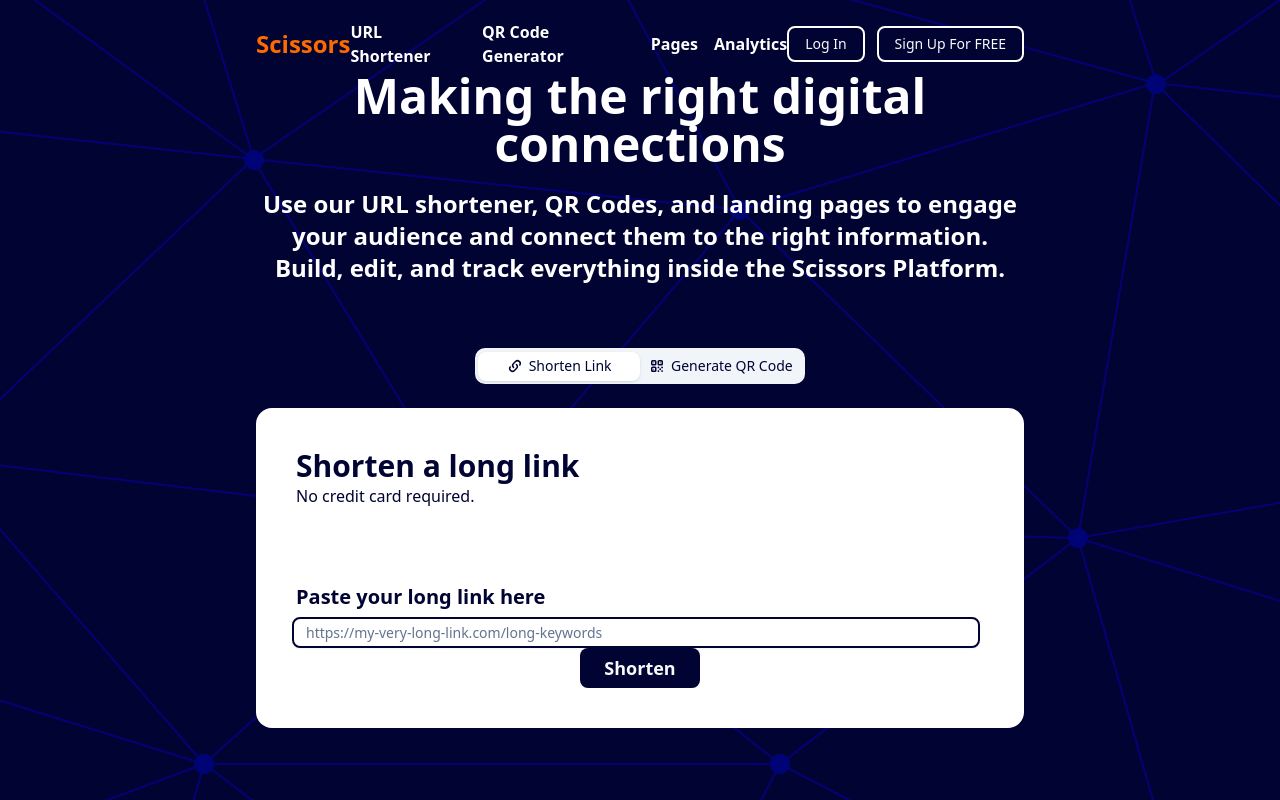
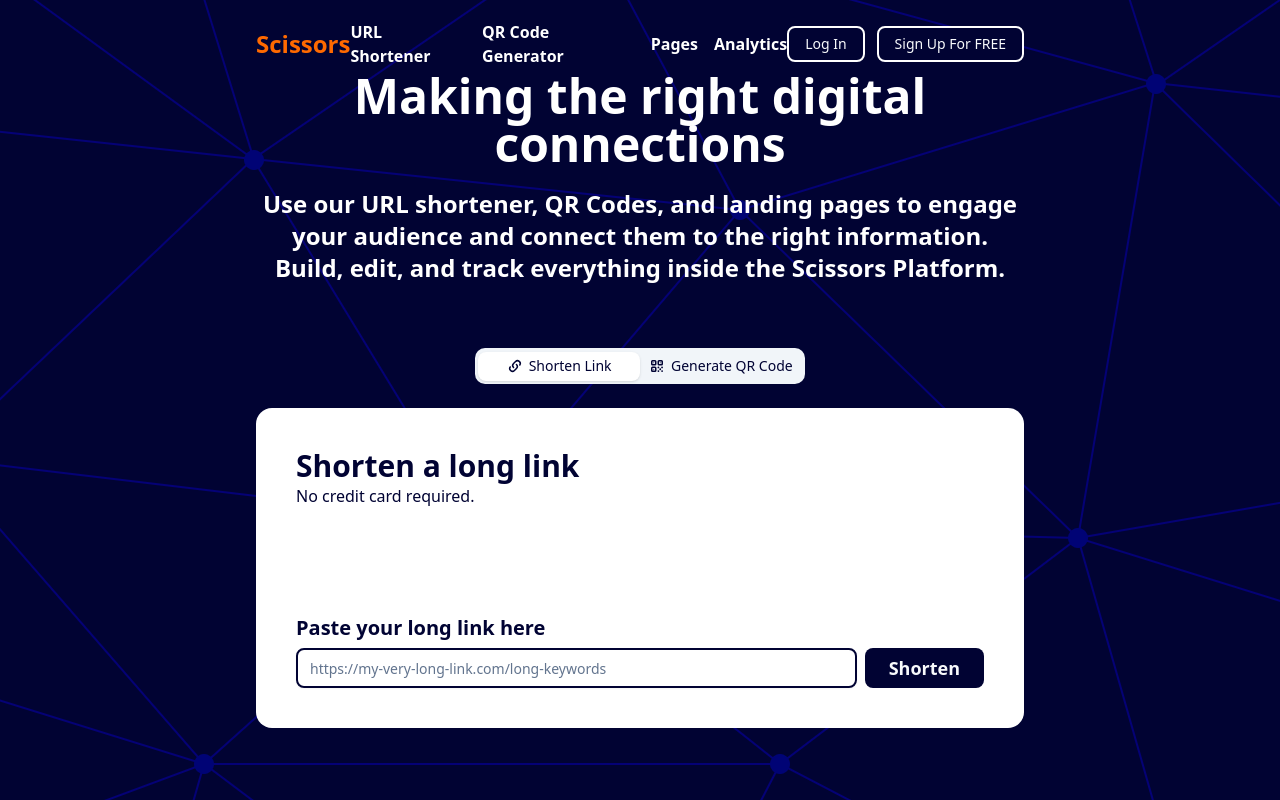
Before and after one commit to dd3vahmad/scissors-v2, a Next.js app: page / in a window 1280 px wide. Built offline with nearby package versions, Linux system fonts and the light colour scheme.

Commit message:
Fix: Url shortener form layout.

```diff
--- a/components/url-shortener.tsx
+++ b/components/url-shortener.tsx
@@ -14,7 +14,7 @@
         <Label htmlFor="link" className="font-extrabold text-xl">
           Paste your long link here
         </Label>
-        <div className="flex flex-col w-full items-center space-x-2">
+        <div className="flex w-full items-center space-x-2">
           <Input
             name="link"
             style={{ height: "40px" }}
```
